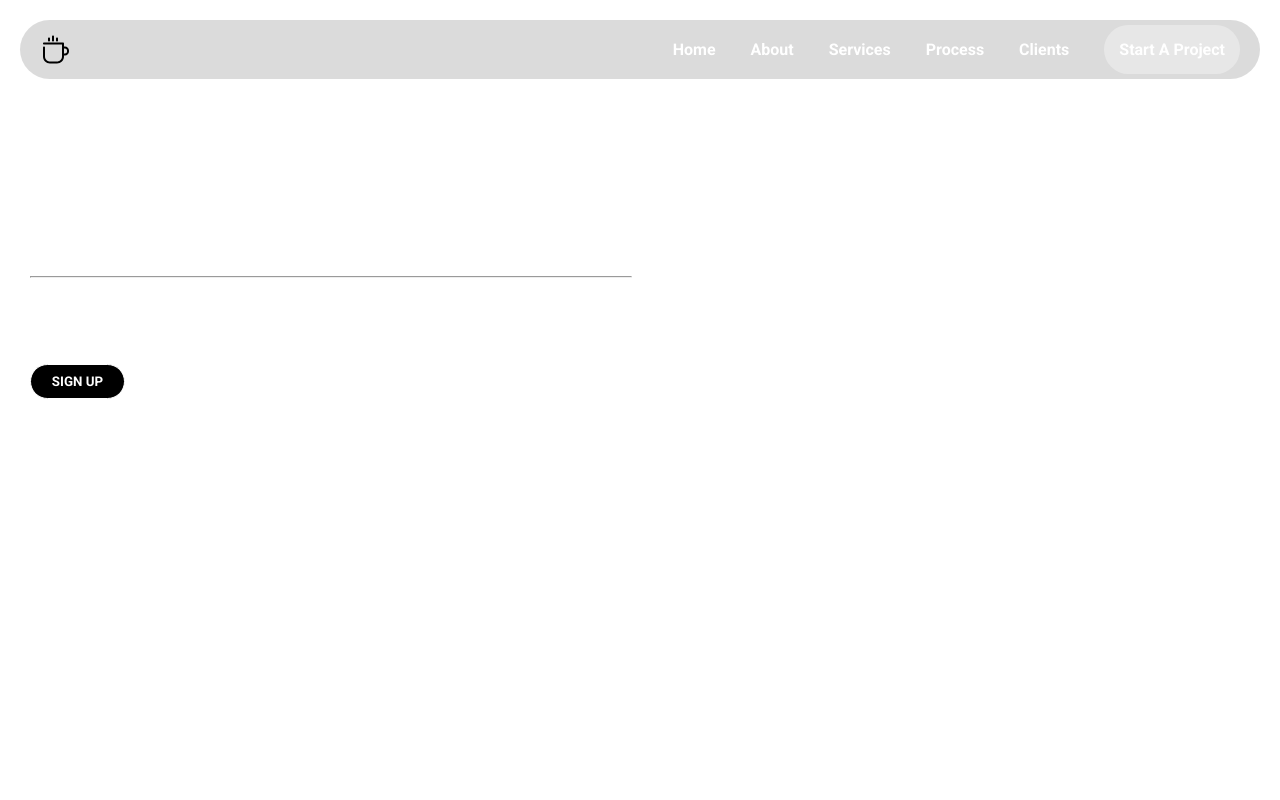
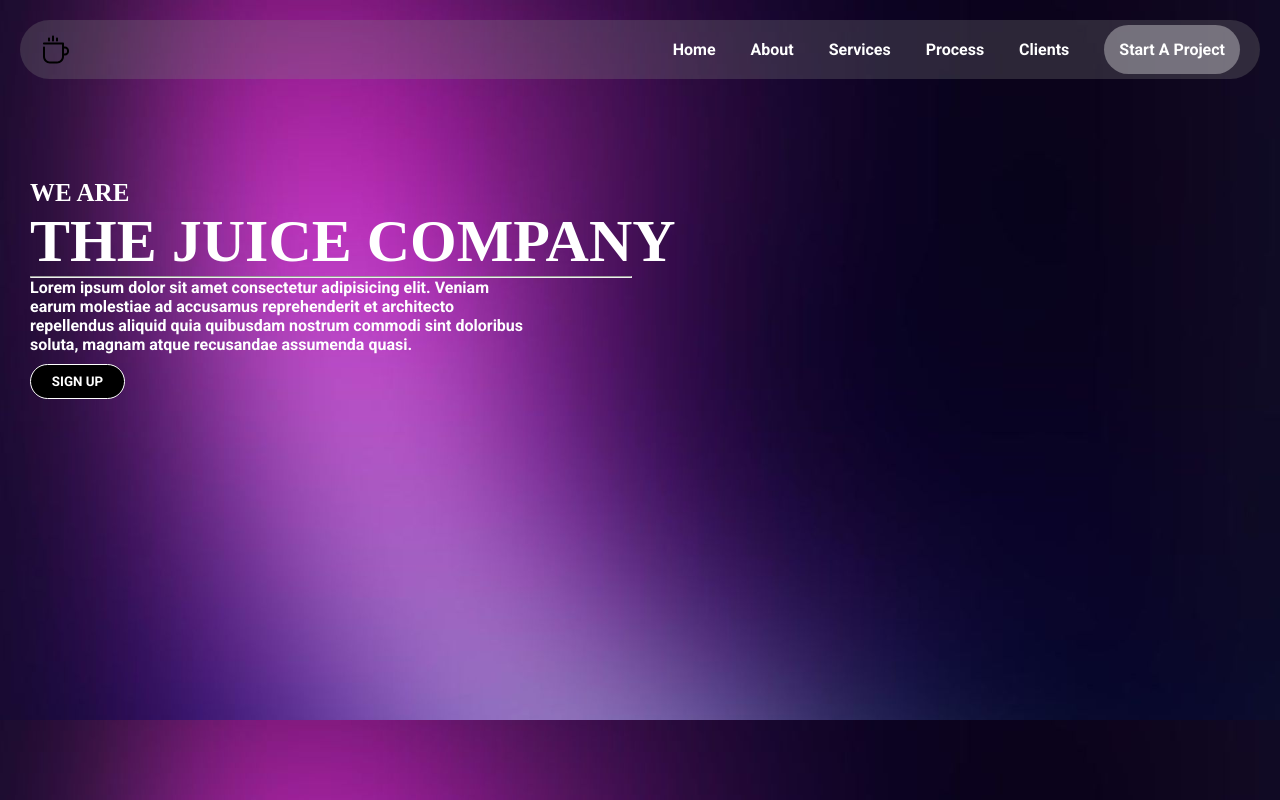
Before and after one commit to ImZirix/tjc, a plain HTML site: page index.html in a window 1280 px wide. Drawn offline with Linux system fonts and the light colour scheme; some packages are replaced by stand-ins of ours; the site is published under a folder, as on GitHub Pages, so addresses that start at the root find nothing; a script that the page names is missing.

Commit message:
Fixed an error on the style sheet

```diff
--- a/css/style.css
+++ b/css/style.css
@@ -10,7 +10,7 @@
 }
 
 body {
-  background-image: url("/images/purple4.jpg");
+  background-image: url("../images/purple4.jpg");
   background-size: cover;
   background-repeat:repeat;
 }
```
